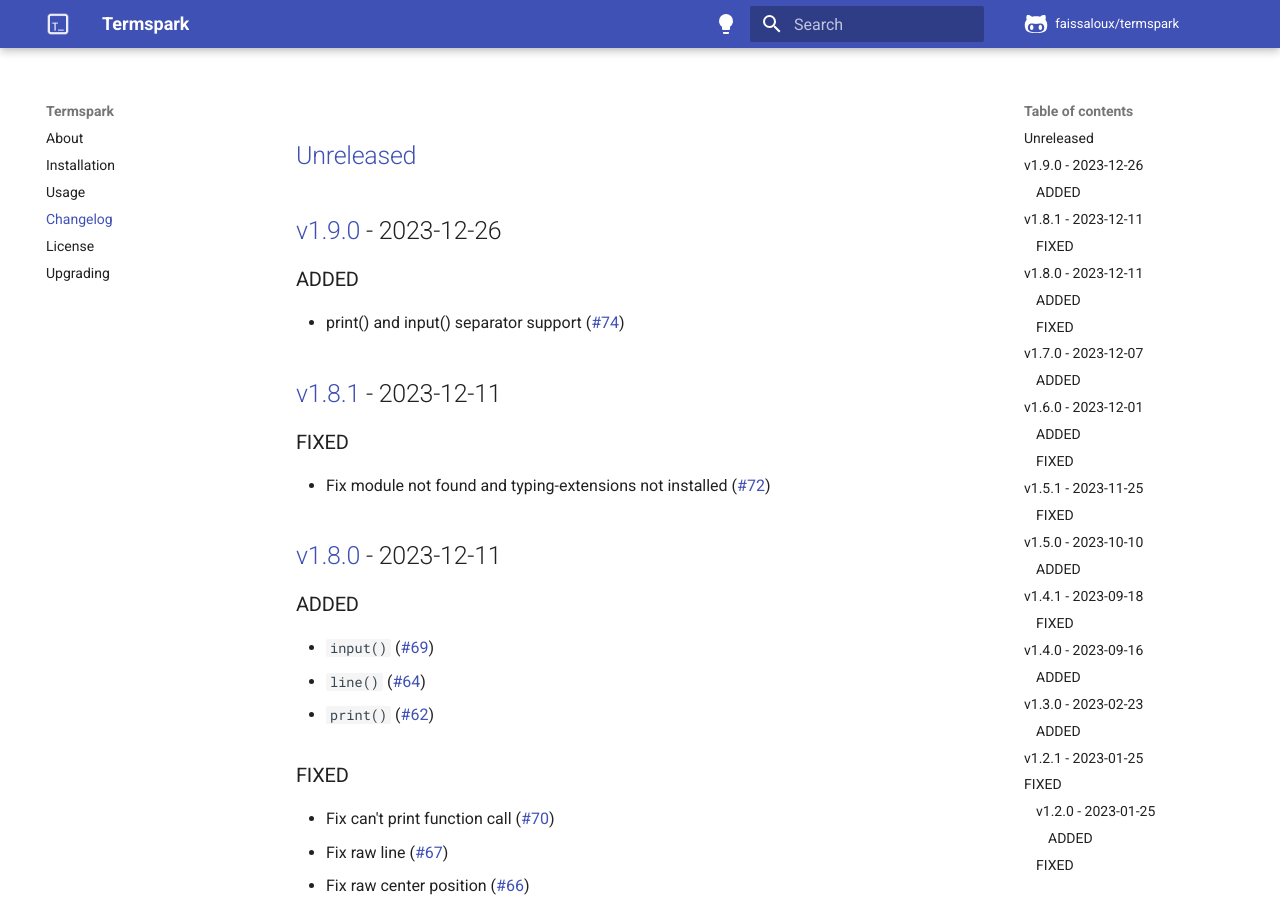
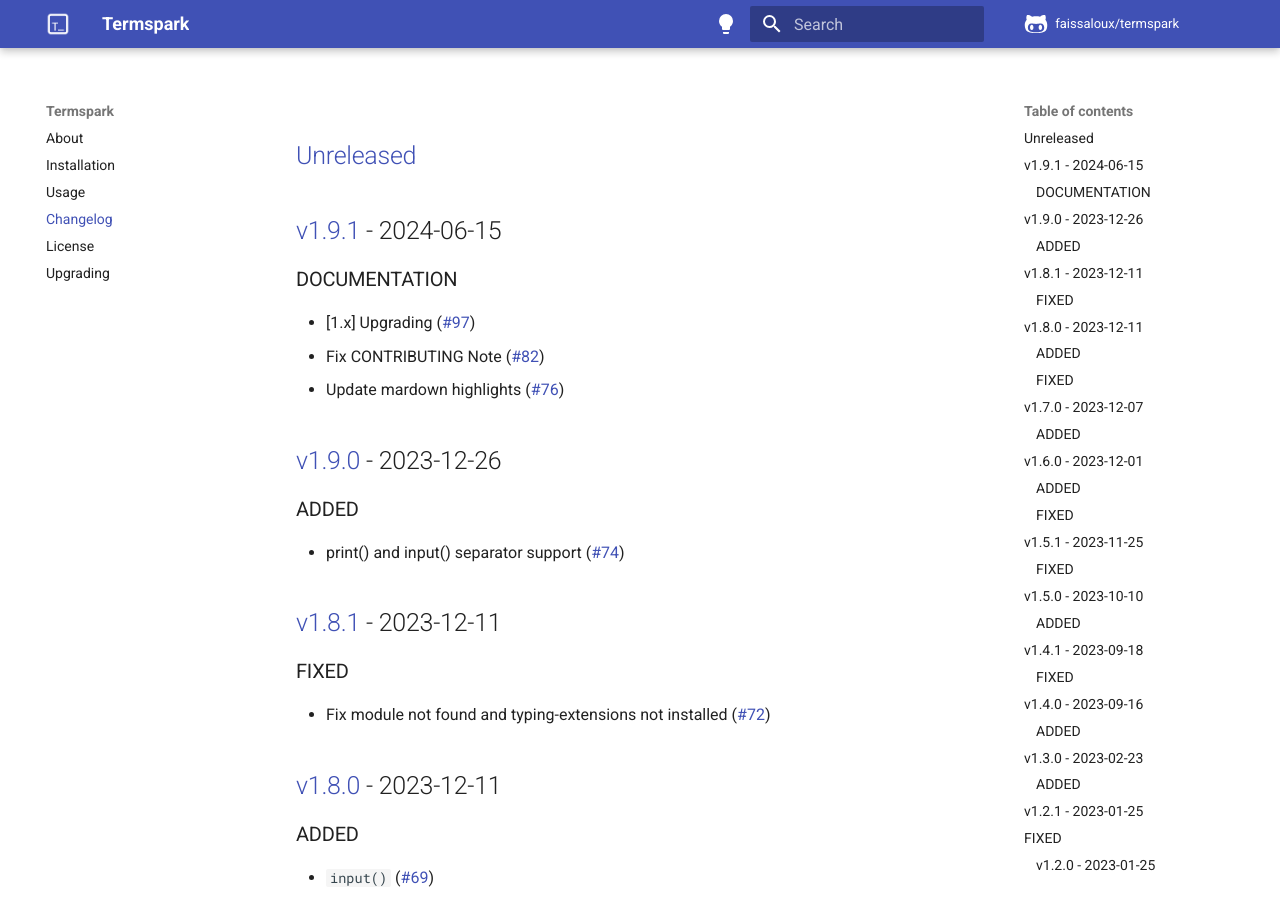
Before and after one commit to faissaloux/termspark, an MkDocs documentation site: the page built from docs/changelog.md, in a window 1280 px wide and 900 px high. Built offline with MkDocs 1.6.1 and Material for MkDocs 9.7.7, drawn with Linux system fonts in a browser that asks for light colours; comment, search, counter and statistics services are not loaded.

Commit message:
release:1.9.1

```diff
--- a/docs/changelog.md
+++ b/docs/changelog.md
@@ -1,5 +1,10 @@
-## [Unreleased](https://github.com/faissaloux/termspark/compare/v1.9.0...main)
+## [Unreleased](https://github.com/faissaloux/termspark/compare/v1.9.1...1.x)
 
+## [v1.9.1](https://github.com/faissaloux/termspark/compare/v1.9.0...v1.9.1) - 2024-06-15
+### DOCUMENTATION
+- [1.x] Upgrading ([#97](https://github.com/faissaloux/termspark/pull/97))
+- Fix CONTRIBUTING Note ([#82](https://github.com/faissaloux/termspark/pull/82))
+- Update mardown highlights ([#76](https://github.com/faissaloux/termspark/pull/76))
 
 ## [v1.9.0](https://github.com/faissaloux/termspark/compare/v1.8.1...v1.9.0) - 2023-12-26
 ### ADDED
--- a/setup.cfg
+++ b/setup.cfg
@@ -1,6 +1,6 @@
 [metadata]
 name = termspark
-version = 1.9.0
+version = 1.9.1
 author = Faissal Wahabali
 author_email = contact@faissaloux.com
 description = Takes control of terminal
```
Also changed, not shown: CHANGELOG.md (+6 -1 lines).
